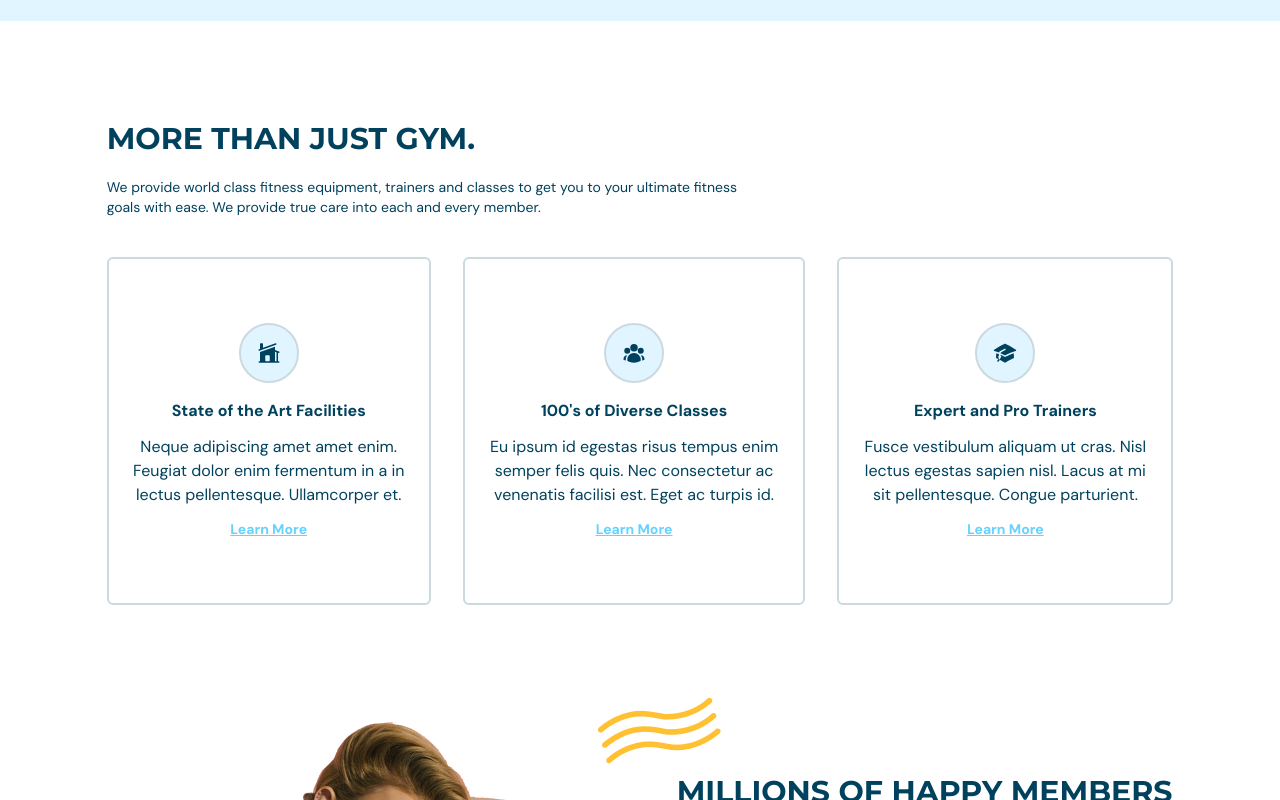
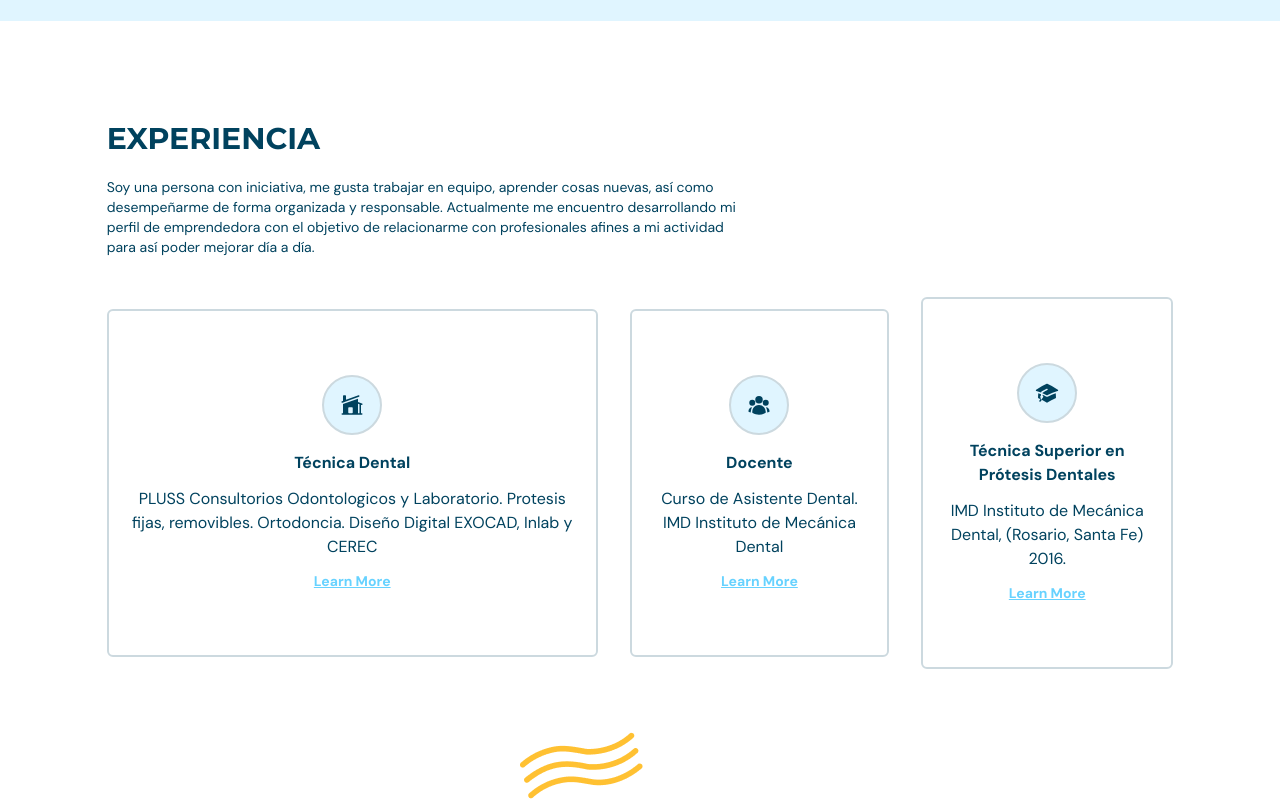
Before and after one commit to YamilH/mecanicadental-typescript, a React (Vite) app: page / in a window 1280 px wide. Shown: the part 1640-2440 px from the top of the page. Built offline with nearby package versions, Linux system fonts and the light colour scheme.

Commit message:
navbar update

```diff
--- a/src/components/benefits/index.tsx
+++ b/src/components/benefits/index.tsx
@@ -7,27 +7,27 @@ import {
   AcademicCapIcon,
 } from "@heroicons/react/24/solid";
 import { motion } from "framer-motion";
-import BenefitsPageGraphic from "@/assets/BenefitsPageGraphic.png";
+import BenefitsPageGraphic from "@/assets/ContactUsPageGraphic.png";
 import Benefit from "./Benefit";
 
 const benefits: Array<BenefitType> = [
   {
     icon: <HomeModernIcon className="h-6 w-6" />,
-    title: "State of the Art Facilities",
+    title: "Técnica Dental",
     description:
-      "Neque adipiscing amet amet enim. Feugiat dolor enim fermentum in a in lectus pellentesque. Ullamcorper et.",
+      "PLUSS Consultorios Odontologicos y Laboratorio. Protesis fijas, removibles. Ortodoncia. Diseño Digital EXOCAD, Inlab y CEREC",
   },
   {
     icon: <UserGroupIcon className="h-6 w-6" />,
-    title: "100's of Diverse Classes",
+    title: "Docente",
     description:
-      "Eu ipsum id egestas risus tempus enim semper felis quis. Nec consectetur ac venenatis facilisi est. Eget ac turpis id.",
+      "Curso de Asistente Dental. IMD Instituto de Mecánica Dental",
   },
   {
     icon: <AcademicCapIcon className="h-6 w-6" />,
-    title: "Expert and Pro Trainers",
+    title: "Técnica Superior en Prótesis Dentales",
     description:
-      "Fusce vestibulum aliquam ut cras. Nisl lectus egestas sapien nisl. Lacus at mi sit pellentesque. Congue parturient.",
+      "IMD Instituto de Mecánica Dental, (Rosario, Santa Fe) 2016.",
   },
 ];
 
@@ -44,7 +44,7 @@ type Props = {
 
 const Benefits = ({ setSelectedPage }: Props) => {
   return (
-    <section id="benefits" className="mx-auto min-h-full w-5/6 py-20">
+    <section id="experiencia" className="mx-auto min-h-full w-5/6 py-20">
       <motion.div
         onViewportEnter={() => setSelectedPage(SelectedPage.Benefits)}
       >
@@ -60,11 +60,9 @@ const Benefits = ({ setSelectedPage }: Props) => {
             visible: { opacity: 1, x: 0 },
           }}
         >
-          <HText>MORE THAN JUST GYM.</HText>
+          <HText>EXPERIENCIA</HText>
           <p className="my-5 text-sm">
-            We provide world class fitness equipment, trainers and classes to
-            get you to your ultimate fitness goals with ease. We provide true
-            care into each and every member.
+            Soy una persona con iniciativa, me gusta trabajar en equipo, aprender cosas nuevas, así como desempeñarme de forma organizada y responsable. Actualmente me encuentro desarrollando mi perfil de emprendedora con el objetivo de relacionarme con profesionales afines a mi actividad para así poder mejorar día a día.
           </p>
         </motion.div>
 
--- a/src/components/faq/index.tsx
+++ b/src/components/faq/index.tsx
@@ -48,7 +48,7 @@ const accordionData = [
   // },
 ]
   return (
-    <section id="preguntas frecuentes" className="mx-auto w-5/6 pt-24 pb-32">
+    <section id="preguntasfrecuentes" className="mx-auto w-5/6 pt-24 pb-32">
       <motion.div
         onViewportEnter={() => setSelectedPage(SelectedPage.Faq)}
       >
--- a/src/components/works/index.tsx
+++ b/src/components/works/index.tsx
@@ -52,7 +52,7 @@ type Props = {
 
 const Works = ({ setSelectedPage }: Props) => {
   return (
-    <section id="ourclasses" className="w-full bg-primary-100 py-40">
+    <section id="trabajos" className="w-full bg-primary-100 py-40">
       <motion.div
         onViewportEnter={() => setSelectedPage(SelectedPage.Works)}
       >
--- a/src/shared/types.ts
+++ b/src/shared/types.ts
@@ -2,8 +2,9 @@ export enum SelectedPage {
   Home = "inicio",
   Experience = "experiencia",
   Works = "works",
-  Faq = "preguntas frecuentes",
+  Faq = "preguntasfrecuentes",
   Contact = "contact",
+  Benefits = "Benefits"
 }
 
 export interface BenefitType {
```
